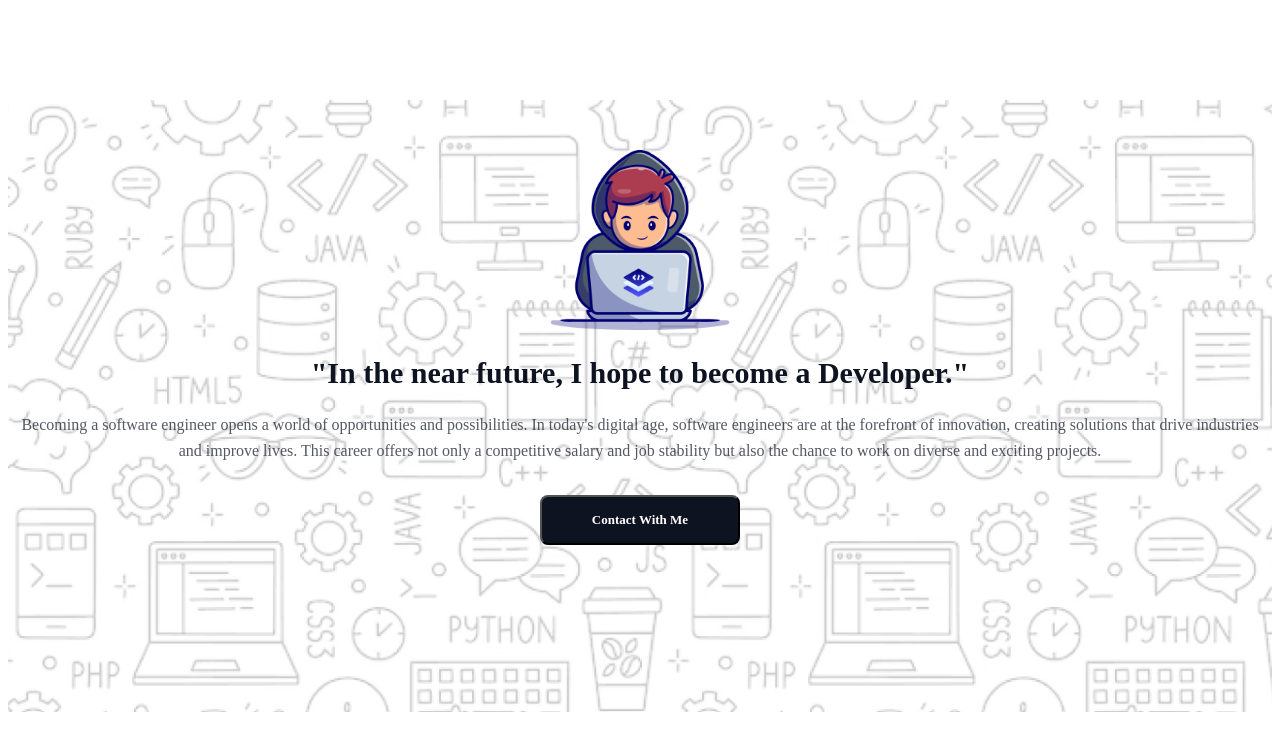
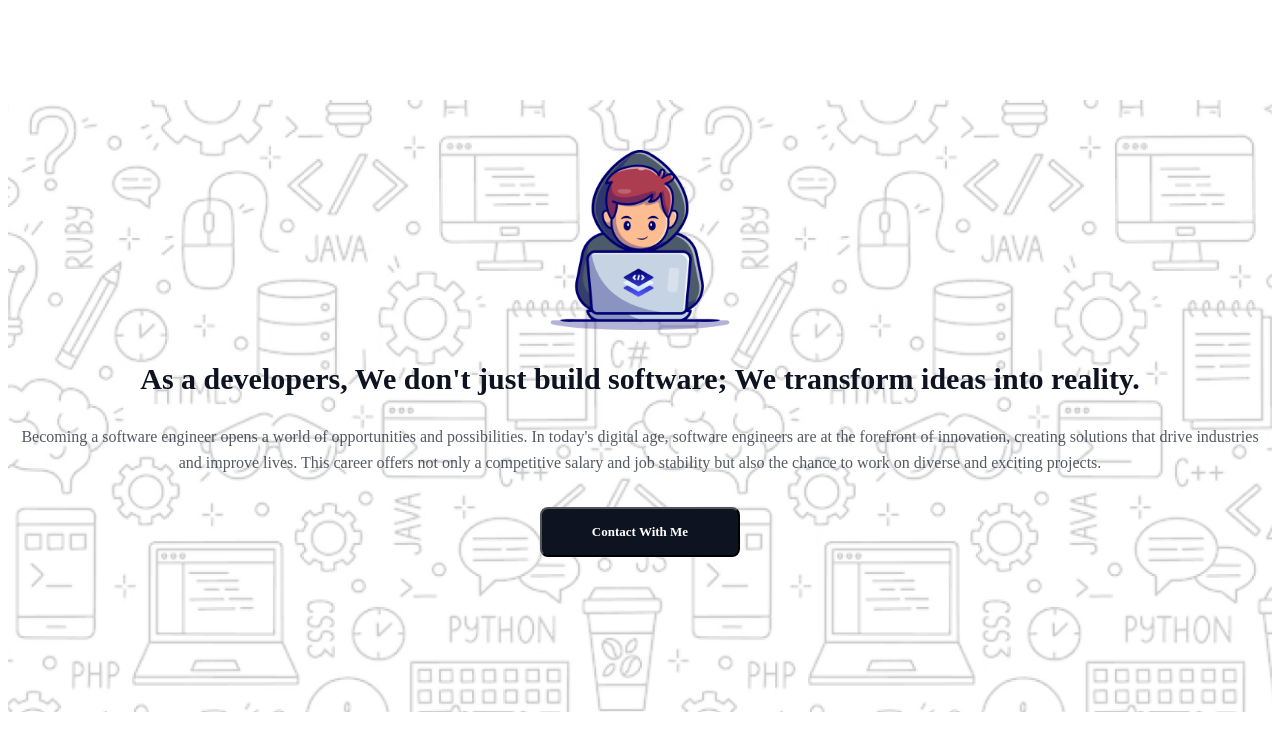
Before and after one commit to Khalid9080/UI-Projects, a plain HTML site: page index.html in a window 1280 px wide. Drawn offline with Linux system fonts and the light colour scheme; a web font is replaced by a local one.

Commit message:
Second Commit

```diff
--- a/Styles/style.css
+++ b/Styles/style.css
@@ -22,7 +22,7 @@ color: rgb(13, 19, 33);
 font-family: Azeret Mono;
 font-size: 20px;
 font-weight: 800;
-line-height: 28px;
+line-height: 40px;
 letter-spacing: 0%;
 text-align: center;
 }
--- a/index.html
+++ b/index.html
@@ -18,10 +18,12 @@
 
             <div class="div-h1-sbtitl">
 
-                    <h1>"In the near future, I hope to become a Developer."</h1>
+                    <h1> As a developers, We don't just build software; We transform ideas into reality.</h1>
 
                <p> Becoming a software engineer opens a world of opportunities and possibilities. In today's digital age, software engineers are at the forefront of innovation, creating solutions that drive industries and improve lives. This career offers not only a competitive salary and job stability but also the chance to work on diverse and exciting projects.</p>
-               <button class="1st-button">Contact With Me</button>
+
+               <button >Contact With Me</button>
+
             </div>
 
 
```
